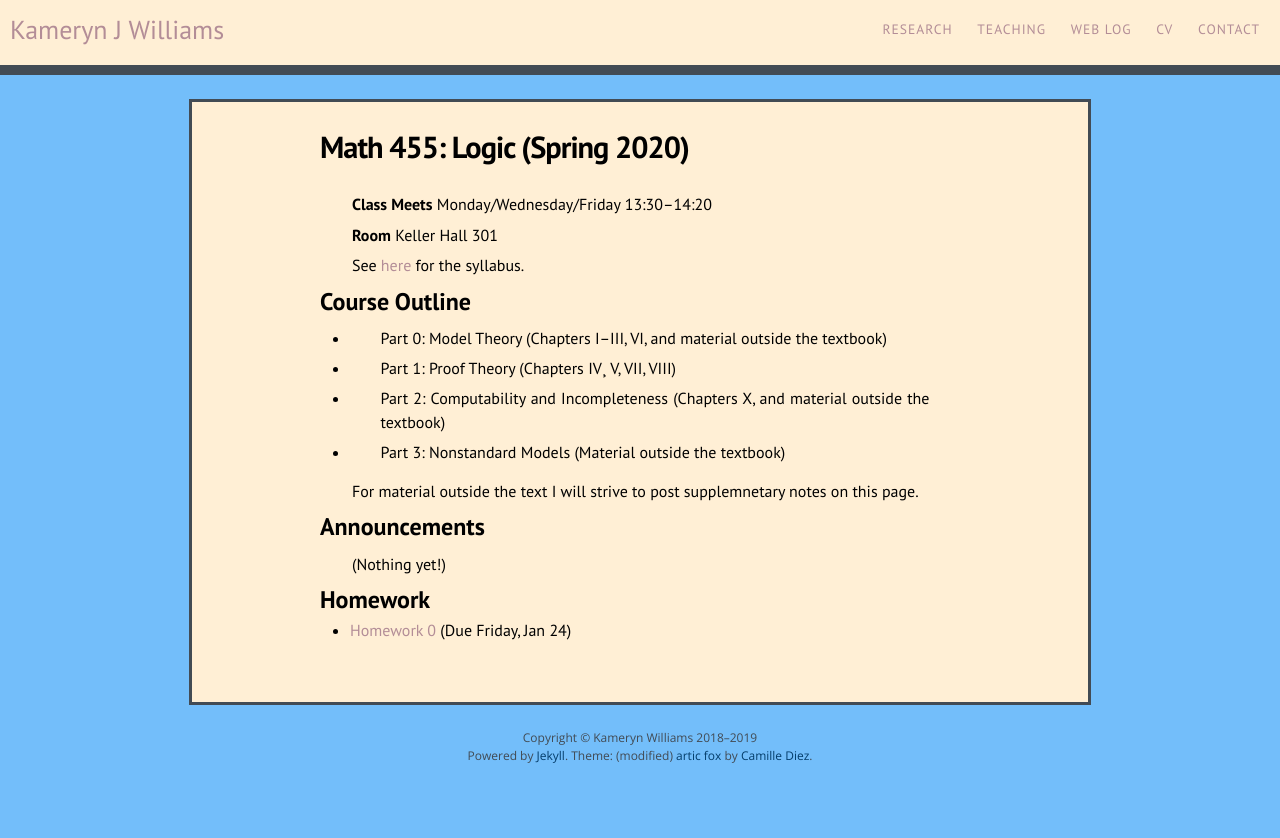
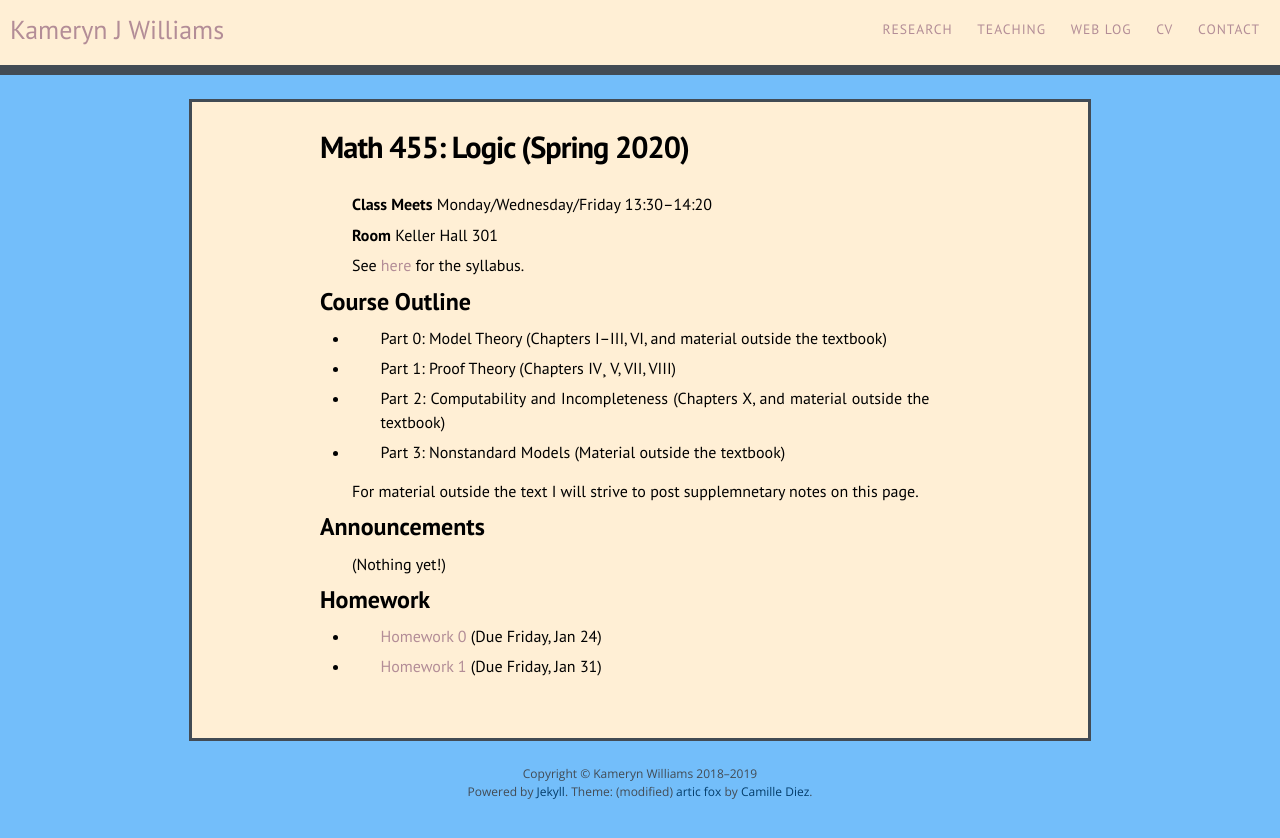
Before and after one commit to kamerynjw/kamerynjw.github.io, a Jekyll site: the page built from teaching/2020/math455.md, in a window 1280 px wide. Shown: the top 838 px of the page. Built offline with Jekyll 4.4.1, drawn with Linux system fonts in a browser that asks for light colours; nearby versions of some CDN libraries.

Commit message:
new logic homework

```diff
--- a/teaching/2020/math455.md
+++ b/teaching/2020/math455.md
@@ -33,3 +33,5 @@ Homework
 -------
 
 * [Homework 0]({{ page.url }}h0.pdf) (Due Friday, Jan 24)
+
+* [Homework 1]({{ page.url }}h1.pdf) (Due Friday, Jan 31)
```
Also changed, not shown: 1 other file.
